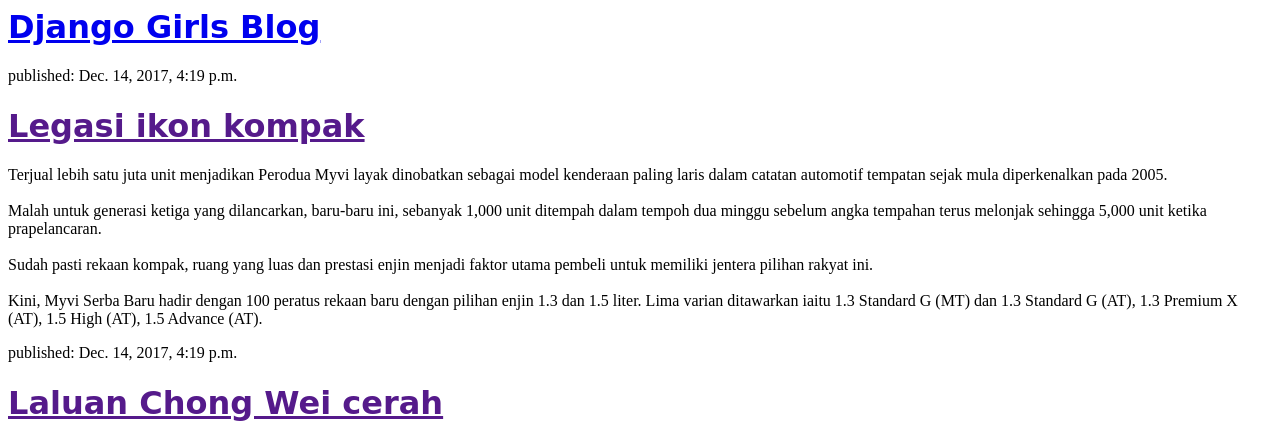
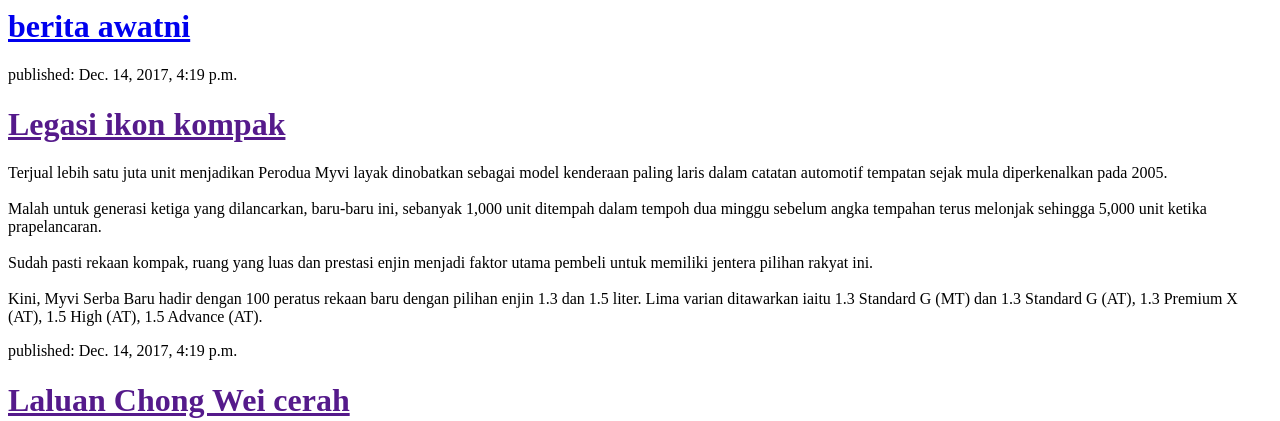
Before and after one commit to ARIFFIZZUDIN/my-site, a Django app: page / in a window 1280 px wide. Shown: the top 421 px of the page. Run offline with Django 3.2, Linux system fonts and the light colour scheme; data comes from the database, SQL or seed files in the repository.

Commit message:
first day training petang

```diff
--- a/blog/templates/blog/post_list.html
+++ b/blog/templates/blog/post_list.html
@@ -1,11 +1,10 @@
-{% load staticfiles %}
 <html>
     <head>
         <title>Django Girls blog</title>
     </head>
     <body>
         <div>
-       		<h1><a href="/">Django Girls Blog</a></h1>
+       		<h1><a href="/">berita awatni</a></h1>
 		</div>
 
 		{% for post in posts %}
@@ -17,4 +16,3 @@
 		{% endfor %}
     </body>
 </html>
-<link rel="stylesheet" href="{% static 'css/blog.css' %}">
```
